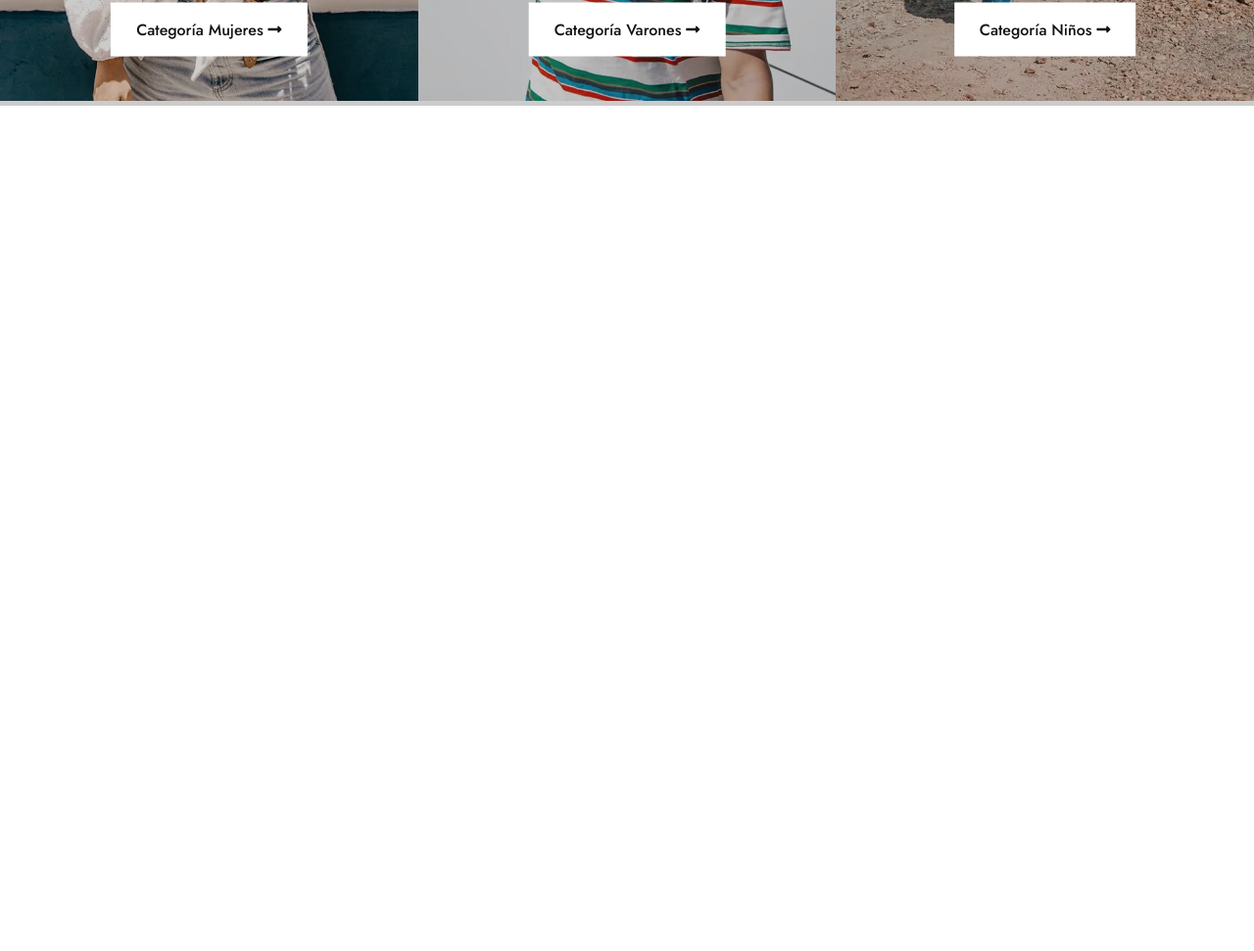
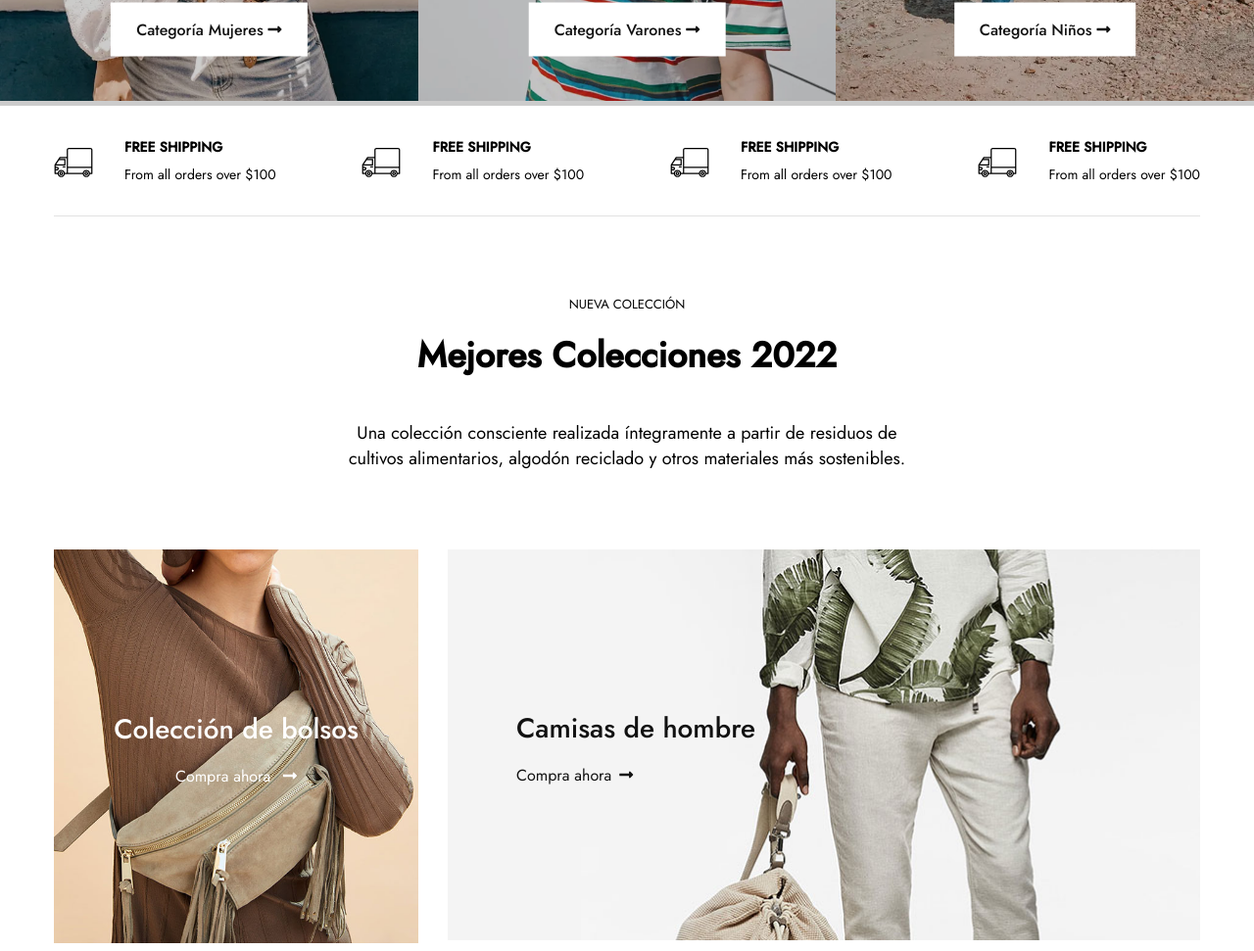
Before and after one commit to joel2010/html5, a plain HTML site: page Razzi-Jhordan.html in a window 1280 px wide. Shown: the part 531-1502 px from the top of the page at 98% size. Before the commit the page ends 800 px from the top, so only its background shows below. Drawn offline with Linux system fonts and the light colour scheme.

Commit message:
Iconos y colecciones listos

```diff
--- a/Razzi-Jhordan.html
+++ b/Razzi-Jhordan.html
@@ -110,4 +110,101 @@
         </figcaption>
     </figure>
 </section>
+
+<!--Aqui empieza los banner-->
+<section class="contenedor iconos" >
+    <article>
+        <img src="images/icono-shipping.svg" alt="Free shipping">
+        <div>
+            <h4>FREE SHIPPING</h4>
+            <p>From all orders over $100</p>
+        </div>
+    </article>
+    <article>
+        <img src="images/icono-shipping.svg" alt="Free shipping">
+        <div>
+            <h4>FREE SHIPPING</h4>
+            <p>From all orders over $100</p>
+        </div>
+    </article>
+    <article>
+        <img src="images/icono-shipping.svg" alt="Free shipping">
+        <div>
+            <h4>FREE SHIPPING</h4>
+            <p>From all orders over $100</p>
+        </div>
+    </article>
+    <article>
+        <img src="images/icono-shipping.svg" alt="Free shipping">
+        <div>
+            <h4>FREE SHIPPING</h4>
+            <p>From all orders over $100</p>
+        </div>
+    </article>
+</section>
+<!--fin de banner-->
+
+<!--Inicio Colecciones-->
+<section class="colecciones-texto contenedor">
+    <article>
+        <p>NUEVA COLECCIÓN</p>
+        <H2>Mejores Colecciones 2022</H2>
+        <p>Una colección consciente realizada íntegramente a partir de residuos de
+            <br>
+            cultivos alimentarios, algodón reciclado y
+            otros materiales más sostenibles.</p>
+    </article>
+</section>
+
+<section class="contenedor">
+   <article class="colecciones-imagenes">
+    <a href="*">
+        <figure>
+            <img src="images/bags-collection.jpg" alt="bolsos" width="372">
+            <figcaption class="colection-imagen-small">
+                <span>Colección de bolsos</span>
+                <span>Compra ahora <i class="fas fa-long-arrow-alt-right"></i></span>
+
+            </figcaption>
+        </figure>
+
+    </a>
+    <a href="*">
+        <figure>
+            <img src="images/printed-men.jpg" alt="Camisas hombre" width="768">
+            <figcaption class="colection-imagen">
+                <span>Camisas de hombre</span>
+                <span>Compra ahora<i class="fas fa-long-arrow-alt-right"></i></span>
+
+            </figcaption>
+        </figure>
+
+    </a>
+    <a href="*">
+        <figure>
+            <img src="images/basic-women.jpg" alt="Vestidos básicos" width="768px">
+            <figcaption class="colection-imagen">
+                <span>Vestidos básicos</span>
+                <span>Compra ahora<i class="fas fa-long-arrow-alt-right"></i></span>
+
+            </figcaption>
+        </figure>
+
+    </a>
+    <a href="*">
+        <figure>
+            <img src="images/sweatshirts.jpg" alt="Sudadereas" width="372px">
+            <figcaption class="colection-imagen-small">
+                <span>Sudaderas</span>
+                <span>Compra ahora<i class="fas fa-long-arrow-alt-right"></i></span>
+
+            </figcaption>
+        </figure>
+
+    </a>
+   </article>
+
+</section>
+
+<!--Inicio Colecciones-->
 </html>
--- a/css/razzi-jhordan.css
+++ b/css/razzi-jhordan.css
@@ -51,6 +51,7 @@ a{
     width: 100%;
     background-color: #fff;
     border-bottom: 1px solid #f6f6f6;
+    z-index: 9;
 }
 .menu ul {
     list-style: none;
@@ -127,3 +128,85 @@ a{
 .banner-principal figure:hover figcaption{
     background-color: rgba(0, 0, 0, 0.105);
 }
+.iconos{
+    display: flex;
+    justify-content: space-between;
+    padding: 32px 0;
+    border-bottom: 1px solid rgb(226, 226, 226);
+}
+.iconos article{
+    display: flex;
+    align-items: center;
+    padding: 0;
+}
+.iconos img{
+    margin-right: 32px;
+}
+.iconos h4 {
+    margin-bottom: 8px;
+}
+
+.colecciones-texto {
+    text-align: center;
+    margin-top: 80px;
+}
+.colecciones-texto h2{
+    font-size: 36px;
+    margin-bottom: 40px;
+}
+.colecciones-texto p:first-child{
+    font-size: 13px;
+    margin-bottom: 16px;
+}
+.colecciones-texto p:last-child{
+    font-size: 18px;
+    margin-bottom: 80px;
+}
+.colecciones-imagenes {
+    display: flex;
+    flex-wrap:wrap;
+    justify-content: space-between;
+}
+.colecciones-imagenes figure{
+    position: relative;
+}
+.colecciones-imagenes figcaption{
+    position: absolute;
+    z-index: 1;
+    left: 0;
+    right: 0;
+    bottom: 0;
+    top: 0;
+    display: flex;
+    align-items: center;
+    justify-content: center;
+    flex-wrap: wrap;
+    flex-direction: column;
+}
+
+.colection-imagen-small {
+    color: white;
+
+}
+.colection-imagen {
+    color: #111;
+    text-align: left !important;
+    align-items:flex-start !important;
+    padding-left: 70px;
+}
+.colecciones-imagenes span:first-of-type{
+    font-size: 28px;
+    margin-bottom: 16px;
+    text-align: center;
+    font-weight: 500;
+
+}
+.colecciones-imagenes span:last-of-type{
+    font-size: 16px;
+}
+.colecciones-imagenes a{
+    margin-bottom: 20px;
+}
+.colecciones-imagenes i{
+    margin-left: 8px;
+}
```
Also changed, not shown: images/bags-collection.jpg (renamed from assets/bags-collection.jpg), images/basic-women.jpg (renamed from assets/basic-women.jpg), images/icono-over-styles.svg (renamed from assets/icono-over-styles.svg), images/icono-returns.svg (renamed from assets/icono-returns.svg), images/icono-secure-shopping.svg (renamed from assets/icono-secure-shopping.svg), images/icono-shipping.svg (renamed from assets/icono-shipping.svg), images/printed-men.jpg (renamed from assets/printed-men.jpg), images/sweatshirts.jpg (renamed from assets/sweatshirts.jpg).
